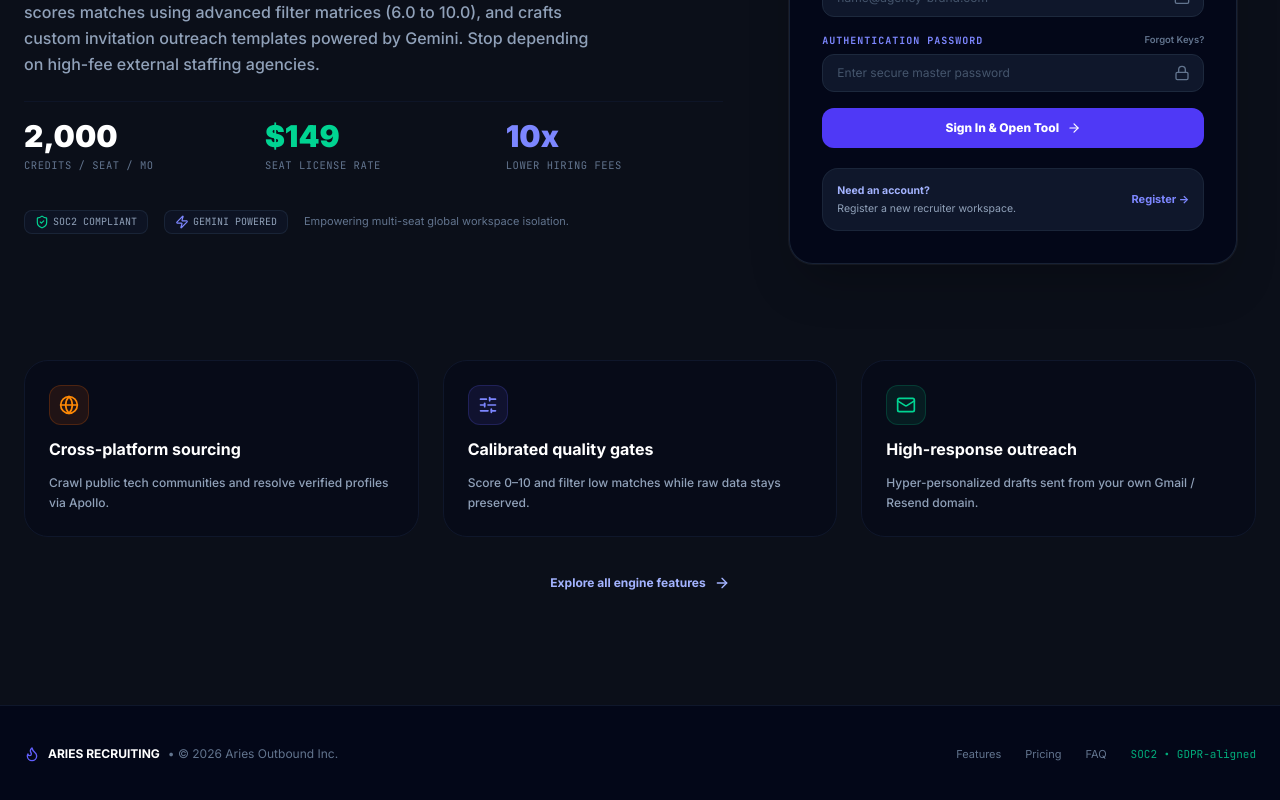
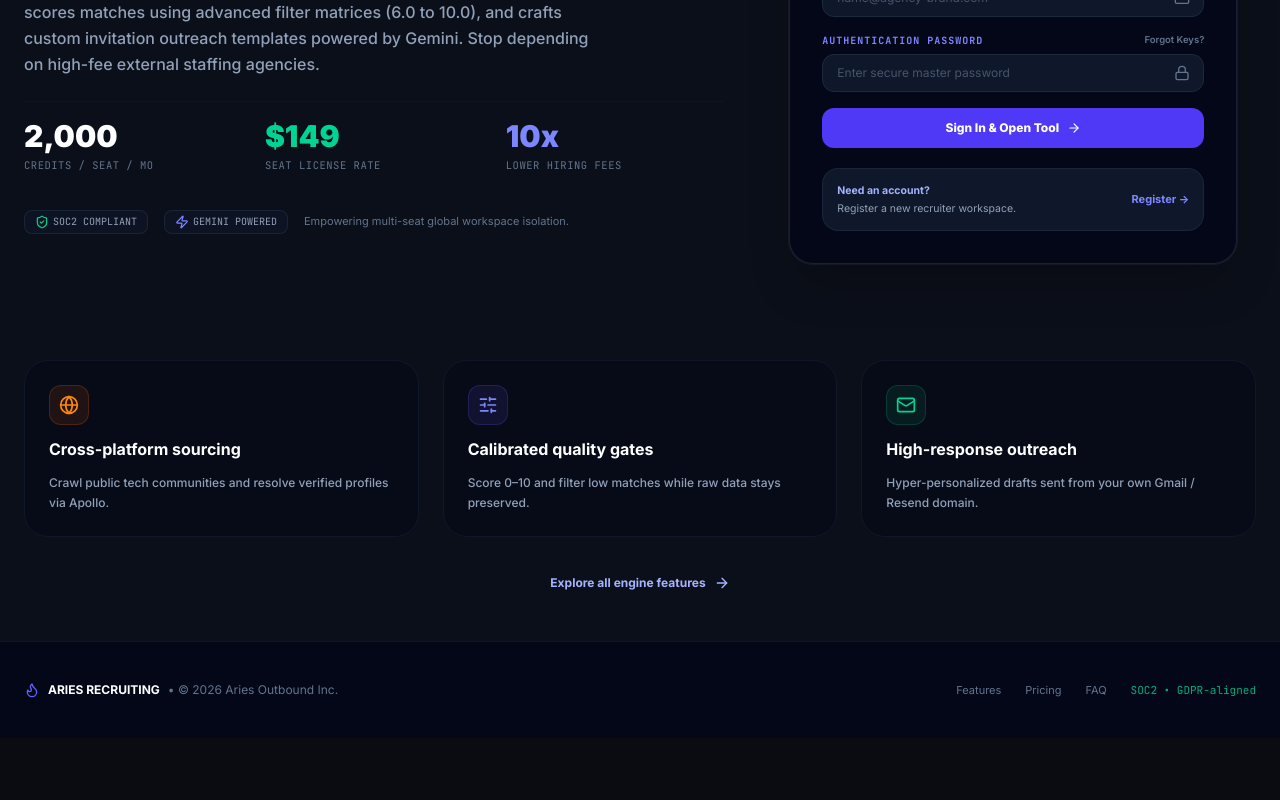
Before and after one commit to thesidmanspurs/AI-Recruitment-Agent, a React (Vite) app in the folder frontend/: page / in a window 1280 px wide. Shown: the part 404-1204 px from the top of the page. After the commit the page ends 1142 px from the top, so only its background shows below. Built offline with nearby package versions, Linux system fonts and the light colour scheme; no server answers.

Commit message:
fix(marketing): pin footer to bottom (flex-col shell, main flex-1) — no empty space below footer

```diff
--- a/frontend/src/components/marketing/MarketingShell.tsx
+++ b/frontend/src/components/marketing/MarketingShell.tsx
@@ -24,7 +24,7 @@
  */
 export function MarketingShell({ current, onNavigate, children }: MarketingShellProps) {
   return (
-    <div className="min-h-screen w-full bg-[#0B0F19] text-slate-100 font-sans selection:bg-indigo-500 selection:text-white relative">
+    <div className="min-h-screen flex flex-col w-full bg-[#0B0F19] text-slate-100 font-sans selection:bg-indigo-500 selection:text-white relative">
       {/* Decorative glow — fixed + clipped so it never adds a scroll axis. */}
       <div className="fixed inset-0 overflow-hidden pointer-events-none -z-10">
         <div className="absolute top-[-10%] left-[-15%] w-[80%] h-[60%] bg-indigo-900/10 rounded-full blur-[140px]" />
@@ -74,9 +74,9 @@
         </div>
       </header>
 
-      <main className="max-w-7xl mx-auto px-6 py-12 relative z-10">{children}</main>
+      <main className="flex-1 w-full max-w-7xl mx-auto px-6 py-12 relative z-10">{children}</main>
 
-      <footer className="border-t border-slate-900 bg-slate-950/80 px-6 py-10 text-slate-500 text-xs mt-16 relative z-10 select-none">
+      <footer className="border-t border-slate-900 bg-slate-950/80 px-6 py-10 text-slate-500 text-xs relative z-10 select-none">
         <div className="max-w-7xl mx-auto flex flex-col md:flex-row justify-between items-center gap-4">
           <div className="flex items-center gap-2">
             <Flame className="w-4 h-4 text-indigo-500" />
```
